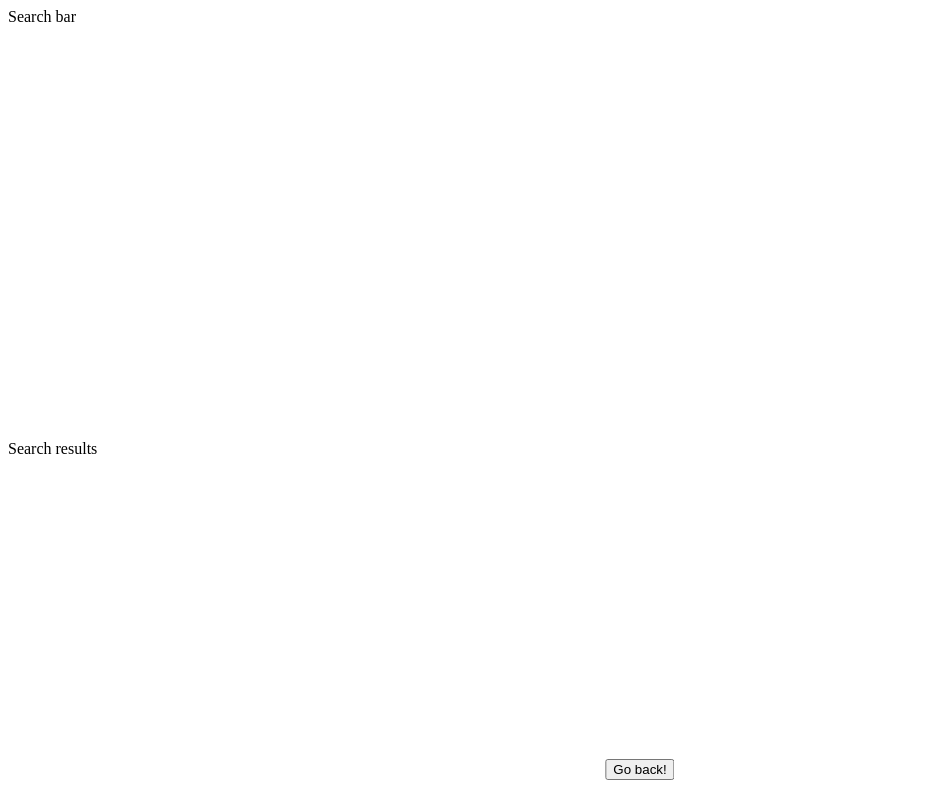
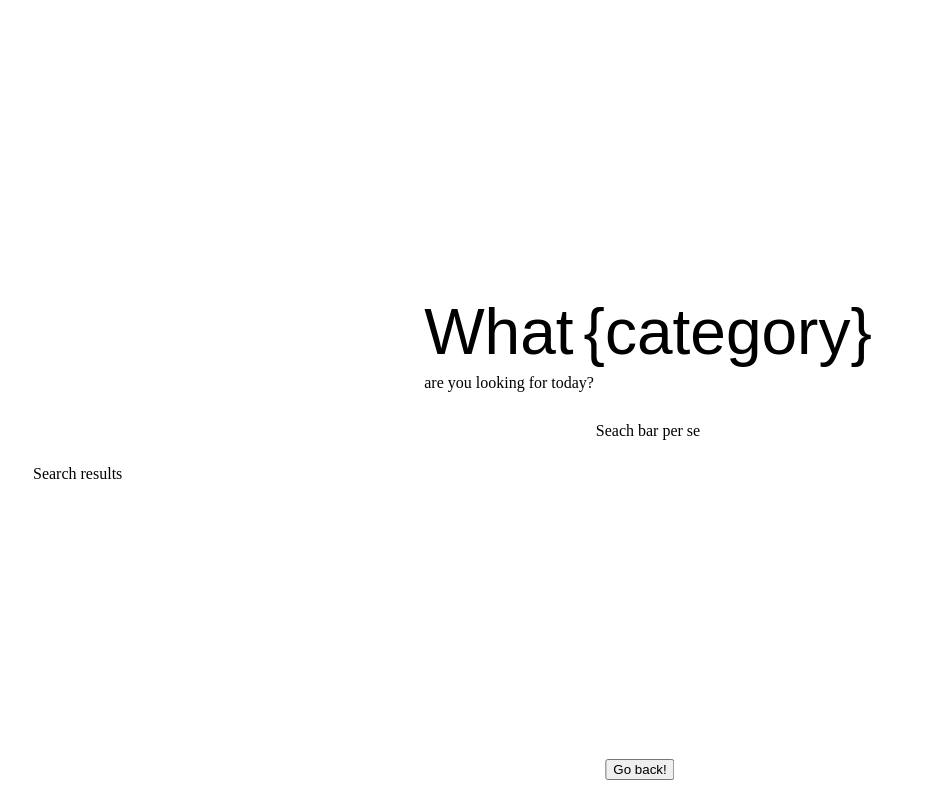
Before and after one commit to BelenPeluffo/framer-animation-project, a React (Vite) app: page / in a window 1280 px wide. Shown: the whole page, without its empty margins (0-925 px from the left). Built offline with nearby package versions, Linux system fonts and the light colour scheme.

Commit message:
feat (Home.jsx): adds style and self typing text logic.

```diff
--- a/src/pages/Home.jsx
+++ b/src/pages/Home.jsx
@@ -1,8 +1,86 @@
+import { animate, useMotionValue, useTransform, motion } from "framer-motion";
+import { useEffect } from "react";
+
 const Home = () => {
+  const categoryIndex = useMotionValue(0);
+  const categories = [
+    "{카테고리}",
+    "{category}",
+    "그룹",
+    "group",
+    "아이돌",
+    "idol",
+    "배우",
+    "actor",
+    "소속사",
+    "company",
+  ];
+  const baseText = useTransform(
+    categoryIndex,
+    (currentIndex) => categories[currentIndex]
+  );
+  const count = useMotionValue(0);
+  const rounded = useTransform(count, (index) => Math.round(index));
+  const displayCategory = useTransform(rounded, (index) =>
+    baseText.get().slice(0, index)
+  );
+  const updateCategory = useMotionValue(true);
+
+  useEffect(() => {
+    animate(count, 30, {
+      type: "tween",
+      duration: 1,
+      ease: "easeIn",
+      repeat: Infinity,
+      repeatType: "reverse",
+      repeatDelay: 1,
+      onUpdate(index) {
+        if (updateCategory.get() === true && index > 0) {
+          updateCategory.set(false);
+        } else if (updateCategory.get() === false && index === 0) {
+          if (categoryIndex.get() === categories.length - 1) {
+            categoryIndex.set(0);
+          } else {
+            categoryIndex.set(categoryIndex.get() + 1);
+          }
+          updateCategory.set(true);
+        }
+      },
+    });
+  }, []);
+
   return (
     <div style={{ height: "100%" }}>
-      <div style={{ height: "60%" }}>Search bar</div>
-      <div style={{ height: "40%" }}>Search results</div>
+      <div
+        style={{
+          height: "60%",
+          display: "flex",
+          flexDirection: "column",
+          alignItems: "center",
+          justifyContent: "end",
+        }}
+      >
+        <div style={{ marginBottom: 30 }}>
+          <div
+            className="title"
+            style={{
+              display: "flex",
+              flexDirection: "row",
+              gap: 10,
+              marginBottom: 5,
+              justifyContent: "center",
+              alignItems: "baseline",
+            }}
+          >
+            What <motion.div>{displayCategory}</motion.div>
+          </div>
+          <div className="subtitle">are you looking for today?</div>
+        </div>
+        <div>Seach bar per se</div>
+      </div>
+      <div style={{ height: "40%", margin: 20, padding: 5 }}>
+        Search results
+      </div>
     </div>
   );
 };
```
